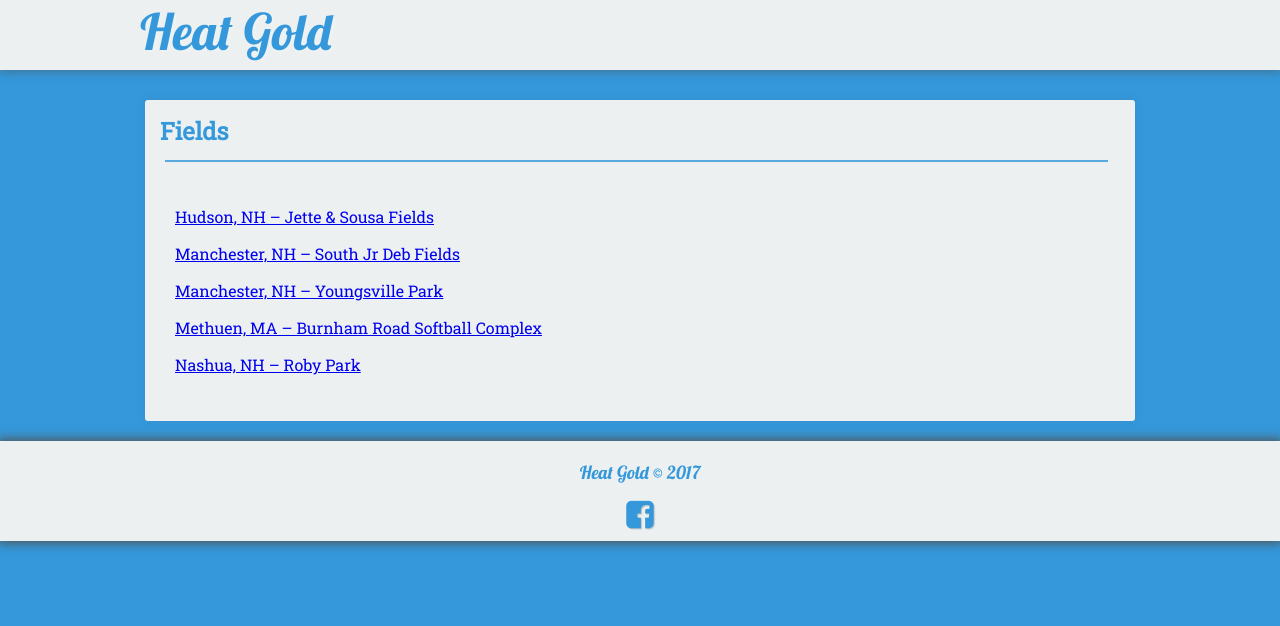
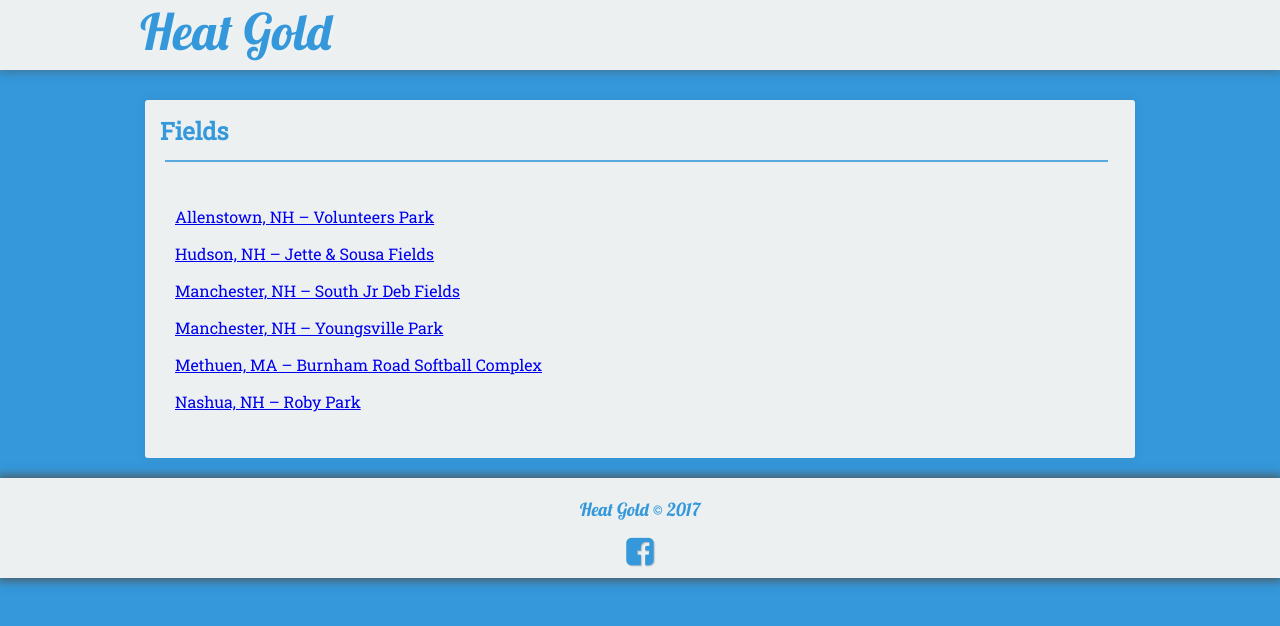
Before and after one commit to seanmerrow/ecf, a Jekyll site: the page built from fields/index.md, in a window 1280 px wide. Shown: the top 626 px of the page. Built offline with Jekyll 4.4.1, drawn with Linux system fonts in a browser that asks for light colours; nearby versions of some CDN libraries.

Commit message:
Update index.md

```diff
--- a/fields/index.md
+++ b/fields/index.md
@@ -2,6 +2,9 @@
 layout: post
 title: Fields
 ---
+
+[Allenstown, NH – Volunteers Park](https://seanmerrow.github.io/heatgold/fields/volunteers)
+
 [Hudson, NH – Jette & Sousa Fields](https://seanmerrow.github.io/heatgold/fields/hudson_jette)
 
 [Manchester, NH – South Jr Deb Fields](https://seanmerrow.github.io/heatgold/fields/manch_deb)
```
